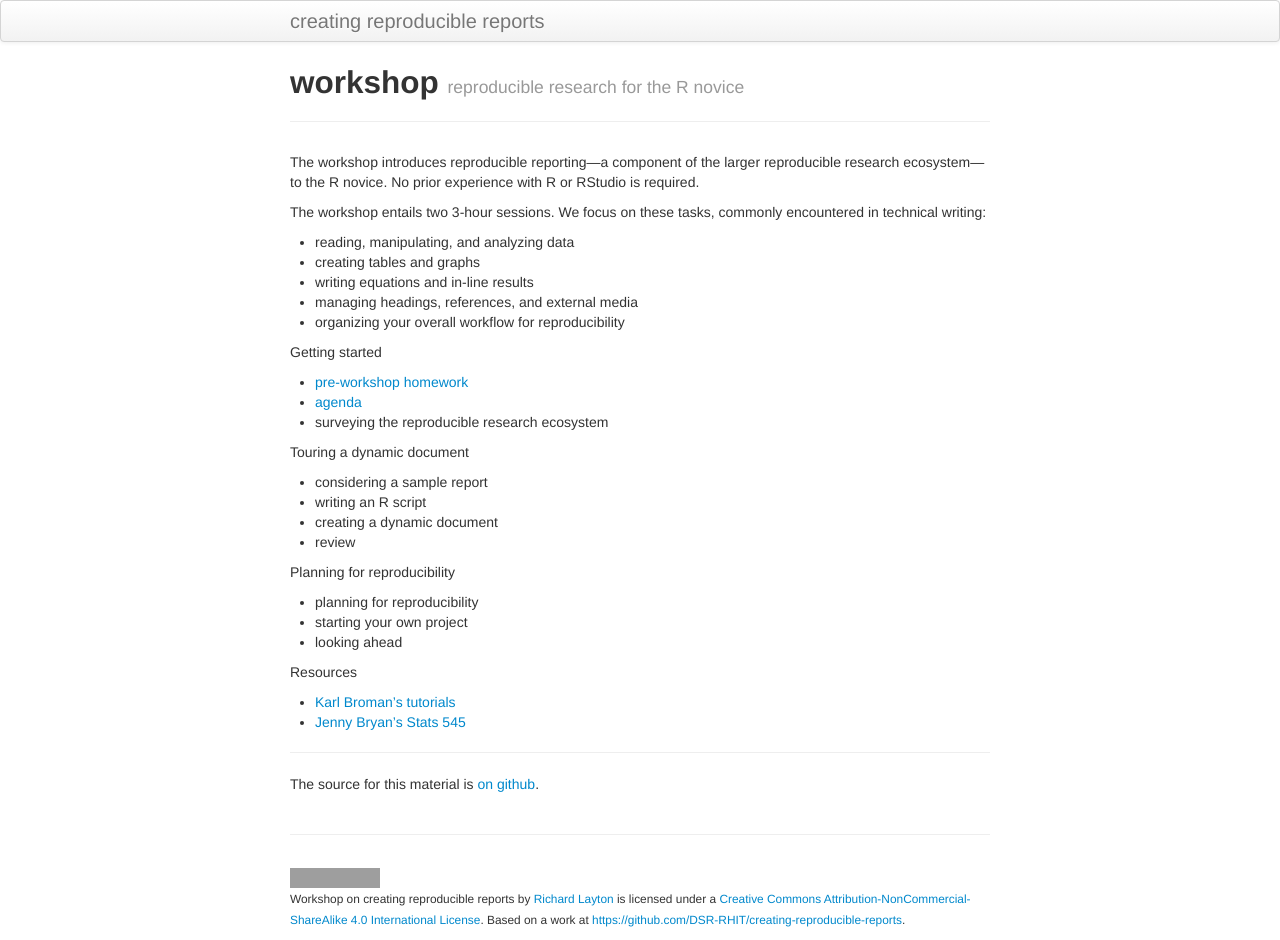
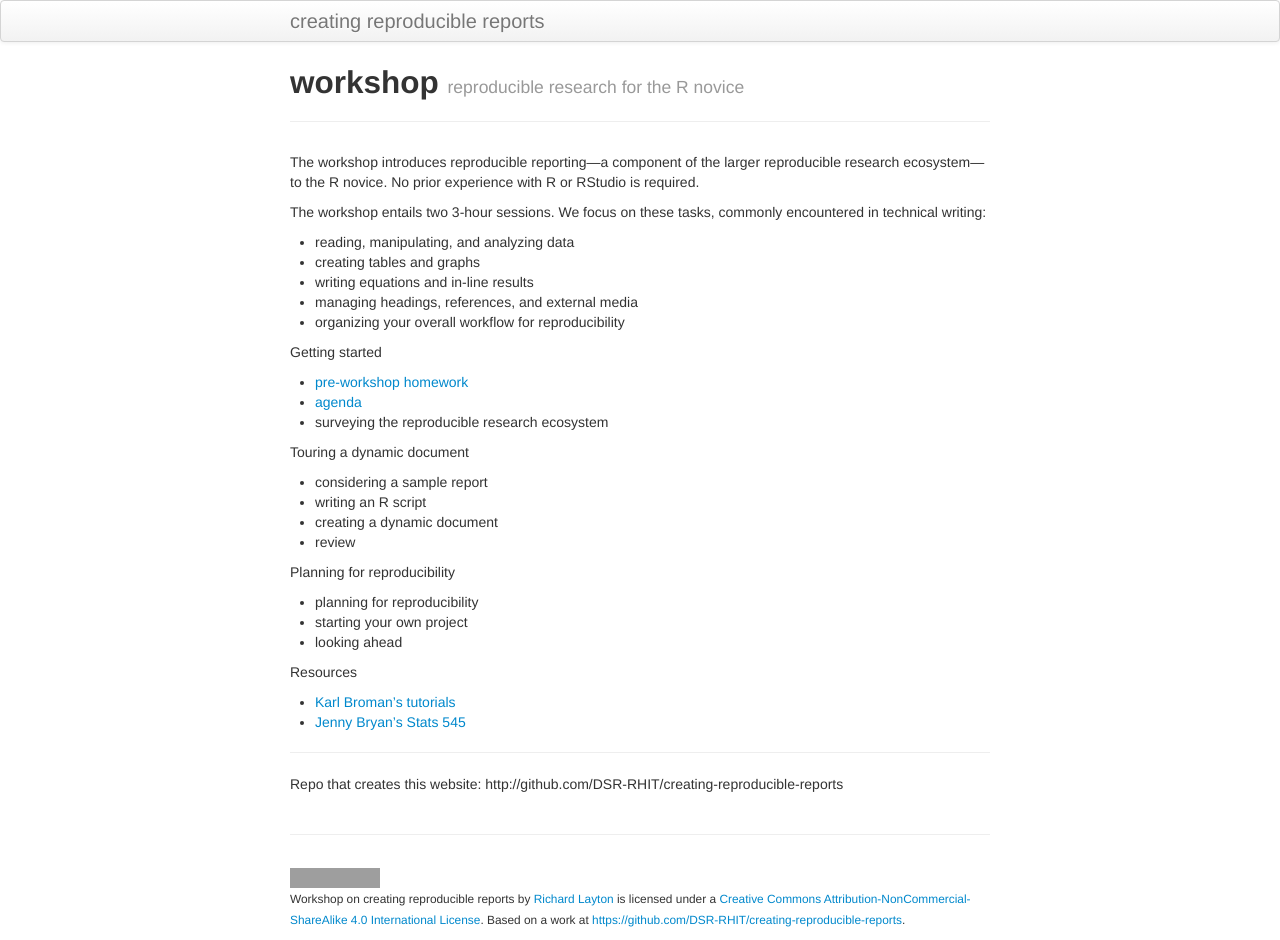
Before and after one commit to DSR-RHIT/creating-reproducible-reports, a Jekyll site: the page built from index.md, in a window 1280 px wide. Built offline with Jekyll 4.4.1, drawn with Linux system fonts in a browser that asks for light colours; grey boxes are pictures that could not be loaded.

Commit message:
initial commit

```diff
--- a/index.md
+++ b/index.md
@@ -41,4 +41,4 @@ Resources
 
 ---
 
-The source for this material is [on github](http://github.com/DSR-RHIT/creating-reproducible-reports).
+Repo that creates this website: http://github.com/DSR-RHIT/creating-reproducible-reports
```
Also changed, not shown: ReadMe.md.
